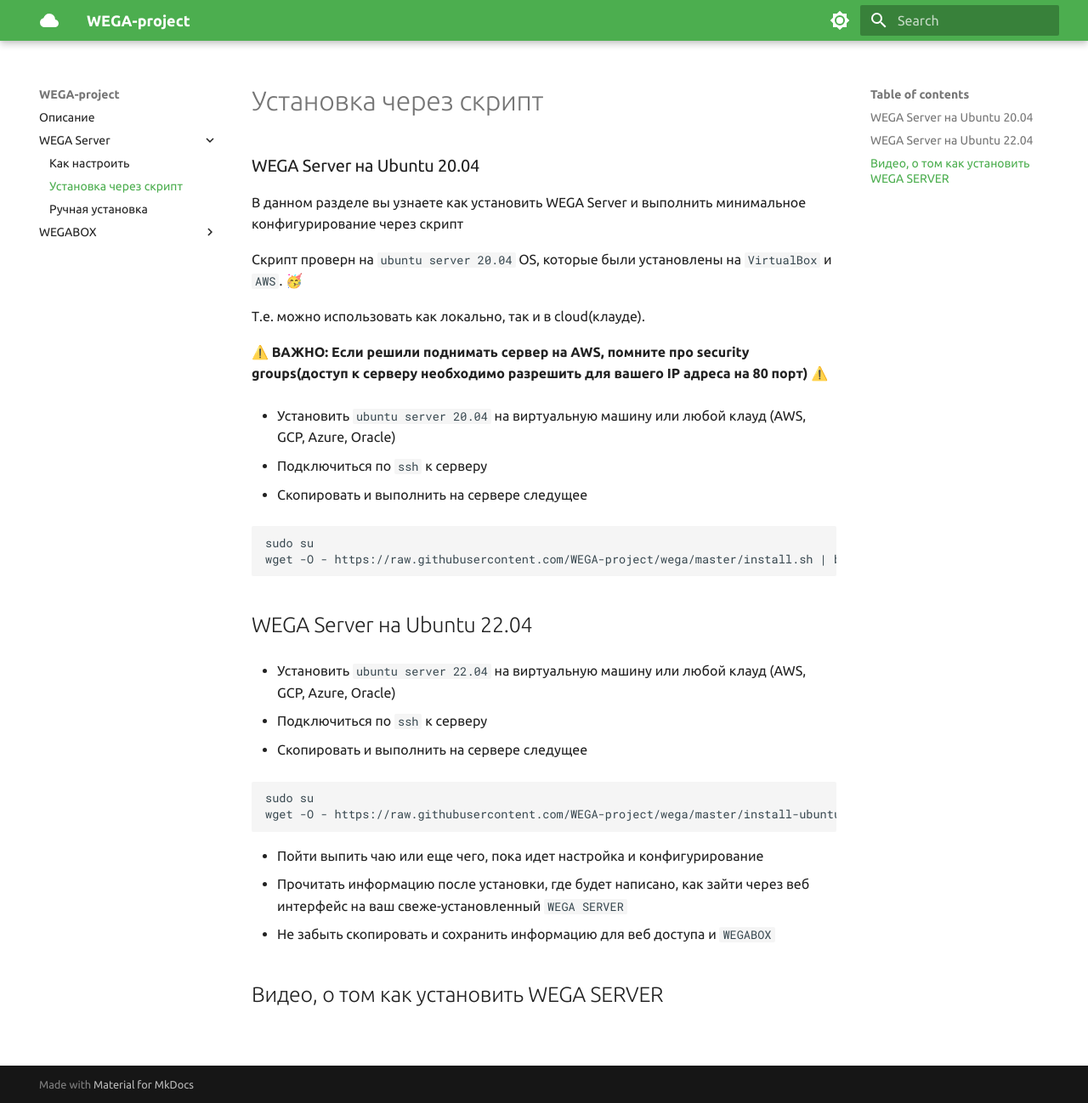
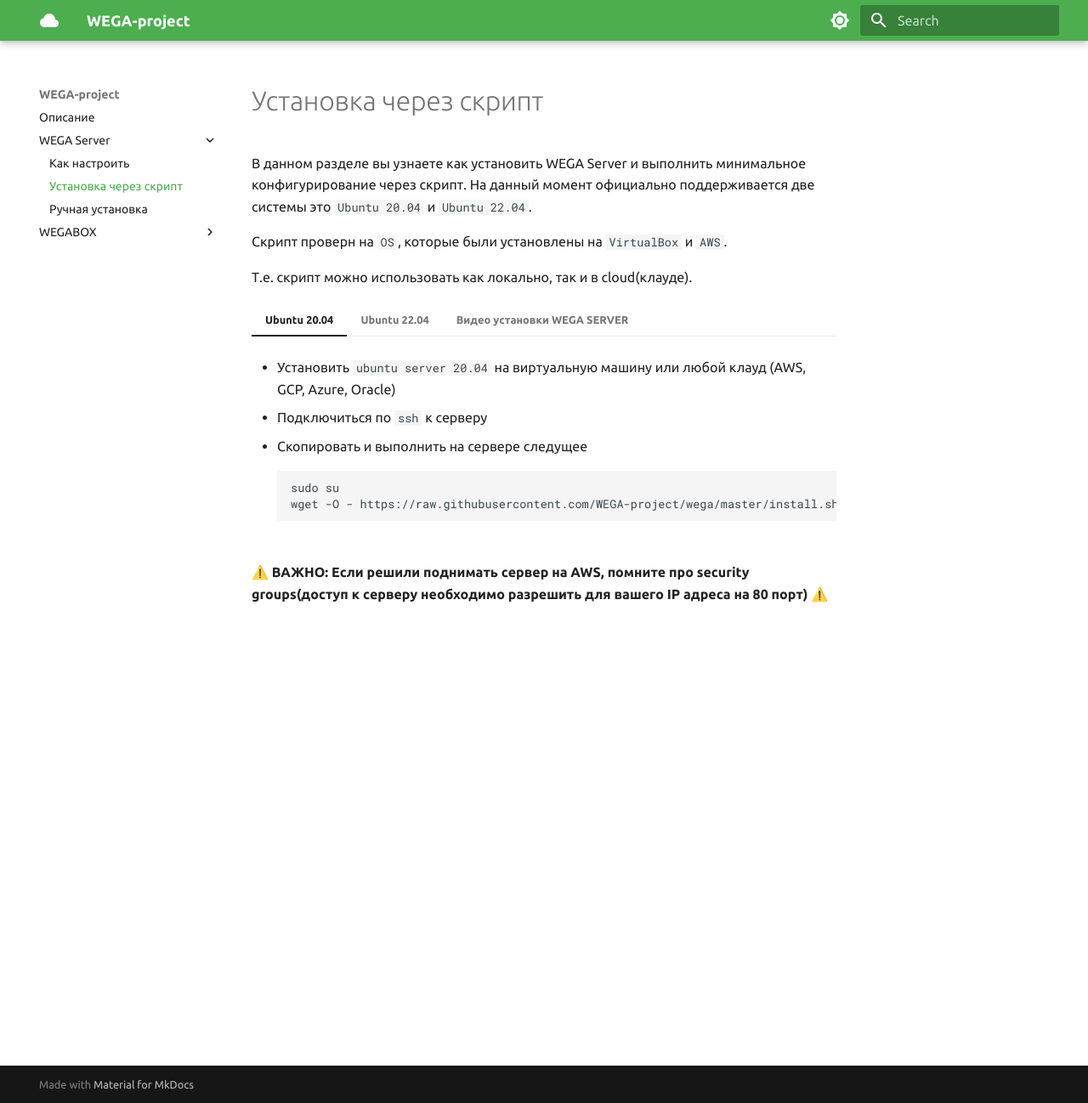
Before and after one commit to WEGA-project/wiki, an MkDocs documentation site: the page built from docs/server/auto_install.md, in a window 1280 px wide and 1298 px high. Shown: the whole window at 85% size. Built offline with MkDocs 1.6.1 and Material for MkDocs 9.7.7, drawn with Linux system fonts in a browser that asks for light colours.

Commit message:
install docs

````diff
--- a/docs/server/auto_install.md
+++ b/docs/server/auto_install.md
@@ -1,40 +1,40 @@
 # Установка через скрипт
+В данном разделе вы узнаете как установить WEGA Server и выполнить минимальное конфигурирование через скрипт.
+На данный момент официально поддерживается две системы это `Ubuntu 20.04` и `Ubuntu 22.04`.
 
-### WEGA Server на Ubuntu 20.04
-В данном разделе вы узнаете как установить WEGA Server и выполнить минимальное конфигурирование через скрипт
+Скрипт проверн на `OS`, которые были установлены на `VirtualBox` и `AWS`.
 
-Скрипт проверн на `ubuntu server 20.04` OS, которые были установлены на `VirtualBox` и `AWS`. 🥳
+Т.е. скрипт можно использовать как локально, так и в cloud(клауде).
 
-Т.е. можно использовать как локально, так и в cloud(клауде).
+=== "Ubuntu 20.04"
+
+    * Установить `ubuntu server 20.04` на виртуальную машину или любой клауд (AWS, GCP, Azure, Oracle)
+
+    * Подключиться по `ssh` к серверу
+
+    * Скопировать и выполнить на сервере следущее
+    ```
+    sudo su
+    wget -O - https://raw.githubusercontent.com/WEGA-project/wega/master/install.sh | bash
+    ```
+
+=== "Ubuntu 22.04"
+
+    * Установить `ubuntu server 22.04` на виртуальную машину или любой клауд (AWS, GCP, Azure, Oracle)
+
+    * Подключиться по `ssh` к серверу
+
+    * Скопировать и выполнить на сервере следущее
+    ```
+    sudo su
+    wget -O - https://raw.githubusercontent.com/WEGA-project/wega/master/install-ubuntu-2204.sh | bash
+    ```
+
+    * Пойти выпить чаю или еще чего, пока идет настройка и конфигурирование
+    * Прочитать информацию после установки, где будет написано, как зайти через веб интерфейс на ваш свеже-установленный `WEGA SERVER`
+    * Не забыть скопировать и сохранить информацию для веб доступа и `WEGABOX`
+
+=== "Видео установки WEGA SERVER"
+    [![](../assets/title_out.png)](https://youtu.be/TOMY-anSX0E)
 
 ⚠️ **ВАЖНО: Если решили поднимать сервер на AWS, помните про security groups(доступ к серверу необходимо разрешить для вашего IP адреса на 80 порт)** ⚠️
-
-* Установить `ubuntu server 20.04` на виртуальную машину или любой клауд (AWS, GCP, Azure, Oracle)
-
-* Подключиться по `ssh` к серверу
-
-* Скопировать и выполнить на сервере следущее
-```
-sudo su
-wget -O - https://raw.githubusercontent.com/WEGA-project/wega/master/install.sh | bash
-```
-
-
-## WEGA Server на Ubuntu 22.04
-
-* Установить `ubuntu server 22.04` на виртуальную машину или любой клауд (AWS, GCP, Azure, Oracle)
-
-* Подключиться по `ssh` к серверу
-
-* Скопировать и выполнить на сервере следущее
-```
-sudo su
-wget -O - https://raw.githubusercontent.com/WEGA-project/wega/master/install-ubuntu-2204.sh | bash
-```
-
-* Пойти выпить чаю или еще чего, пока идет настройка и конфигурирование
-* Прочитать информацию после установки, где будет написано, как зайти через веб интерфейс на ваш свеже-установленный `WEGA SERVER`
-* Не забыть скопировать и сохранить информацию для веб доступа и `WEGABOX`
-
-## Видео, о том как установить WEGA SERVER
-[![](assets/title_out.png)](https://youtu.be/TOMY-anSX0E)
--- a/mkdocs.yml
+++ b/mkdocs.yml
@@ -1,7 +1,9 @@
 site_name: WEGA-project
 theme:
+  # features:
+  #   - header.autohide
   name: material
-  favicon: "img/favicon.ico"
+  favicon: "assets/favicon.ico"
   palette:
     # Palette toggle for light mode
     - scheme: default
@@ -18,11 +20,32 @@
         name: Switch to light mode
       primary: green
       accent: teal
-
   font:
     text: Ubuntu
   icon:
     logo: material/cloud
+markdown_extensions:
+  - attr_list
+  - md_in_html
+  - pymdownx.superfences
+  - pymdownx.tabbed:
+      alternate_style: true
+
+plugins:
+  - search:
+      lang: ru
+  - glightbox:
+      touchNavigation: false
+      loop: false
+      effect: zoom
+      width: 100%
+      height: auto
+      zoomable: true
+      draggable: true
+      skip_classes:
+        - custom-skip-class-name
+      auto_caption: false
+      caption_position: bottom
 nav:
   - Описание: "index.md"
   - WEGA Server:
````
Also changed, not shown: docs/index.md (+8 -7 lines), docs/assets/favicon.ico (renamed from img/favicon.ico), docs/assets/wega.png (added), docs/assets/wega_v2.png (added), docs/server/assets/title_out.png (added), img/title_out.jpeg (deleted), img/wega-ecosystem.jpeg (deleted), 2 other files.
